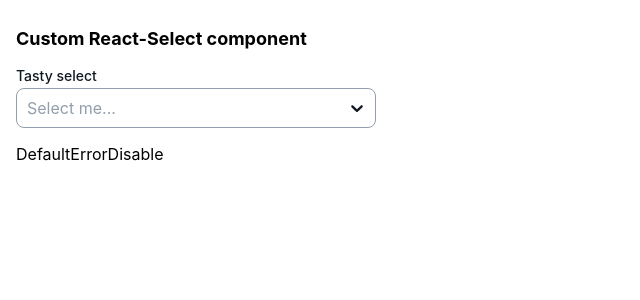
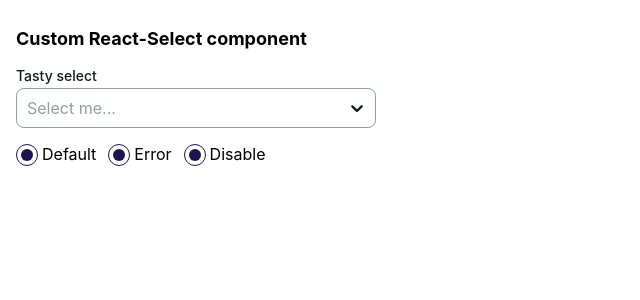
Before and after one commit to Vitaliytheone/Customing_of_react-select-ts-, a React (Create React App) app: page / in a window 1280 px wide. Shown: the top 300 px of the page, without its empty margins (0-640 px from the left). Built offline with nearby package versions, Linux system fonts and the light colour scheme.

Commit message:
radio's layout and fixes of components

```diff
--- a/src/App.tsx
+++ b/src/App.tsx
@@ -1,20 +1,19 @@
 import React from "react";
-import { Layout, Select } from "./components";
+import { Layout, Radio, Select } from "./components";
+import { selectOptions, radioData } from "./data";
 
 const { Wrapper, RadioWrap, Title } = Layout;
-
-const options = [
-    { value: "chocolate", label: "Chocolate" },
-    { value: "strawberry", label: "Strawberry" },
-    { value: "vanilla", label: "Vanilla" },
-];
 
 function App() {
     return (
         <Wrapper>
             <Title>Custom React-Select component</Title>
-            <Select label="Tasty select" placeholder="Select me..." options={options} />
-            <RadioWrap />
+            <Select label="Tasty select" placeholder="Select me..." options={selectOptions} />
+            <RadioWrap>
+                {radioData().map((item, idx) => {
+                    return <Radio key={idx} label={item.label} checked />;
+                })}
+            </RadioWrap>
         </Wrapper>
     );
 }
--- a/src/components/layout/radio-wrap/index.tsx
+++ b/src/components/layout/radio-wrap/index.tsx
@@ -1,6 +1,8 @@
-import React from "react";
 import styled from "styled-components";
-import { radioData } from "./data";
+
+type TRadioWrap = {
+    children: React.ReactNode;
+};
 
 const Wrap = styled.div`
     display: flex;
@@ -8,14 +10,8 @@ const Wrap = styled.div`
     margin-top: 16px;
 `;
 
-const RadioWrap = () => {
-    return (
-        <Wrap>
-            {radioData().map((item, idx) => {
-                return <div key={idx}>{item.label}</div>;
-            })}
-        </Wrap>
-    );
+const RadioWrap = ({ children }: TRadioWrap) => {
+    return <Wrap>{children}</Wrap>;
 };
 
 export default RadioWrap;
--- a/src/components/radio/index.tsx
+++ b/src/components/radio/index.tsx
@@ -1,5 +1,25 @@
-const Radio = () => {
-    return <input type="radio" />;
+import React, { memo, DetailedHTMLProps, InputHTMLAttributes } from "react";
+import { RadioLabel, RadioLabelText, RadioWrapper } from "./theme";
+
+type TRadioProps = {
+    label?: React.ReactNode;
+    error?: boolean;
+} & DetailedHTMLProps<InputHTMLAttributes<HTMLInputElement>, HTMLInputElement>;
+
+const Radio = ({ id, error, label, disabled = false, checked = false, className, onChange, ...props }: TRadioProps) => {
+    const selectRadio = (e: React.ChangeEvent<HTMLInputElement>) => {
+        if (disabled) return;
+        onChange && onChange(e);
+    };
+
+    return (
+        <RadioWrapper className={className}>
+            <input {...props} type="radio" checked={checked} onChange={selectRadio} disabled={disabled} id={id} />
+            <RadioLabel htmlFor={id} error={error}>
+                <RadioLabelText>{label}</RadioLabelText>
+            </RadioLabel>
+        </RadioWrapper>
+    );
 };
 
-export default Radio;
+export default memo(Radio);
--- a/src/components/radio/theme.tsx
+++ b/src/components/radio/theme.tsx
@@ -7,6 +7,7 @@ export const getColor = (isError?: boolean) => {
 };
 
 export const RadioWrapper = styled.label`
+    margin-right: 12px;
     position: relative;
     display: block;
     input[type="radio"] {
@@ -43,9 +44,8 @@ export const RadioLabel = styled.label<{ error?: boolean }>`
     display: inline-block;
     cursor: pointer;
     position: relative;
-    padding-left: 22px;
+    padding-left: 26px;
     font-size: 16px;
-    line-height: 24px;
 
     &:after {
         content: "";
@@ -69,8 +69,8 @@ export const RadioLabelText = styled.span`
         display: block;
         width: 12px;
         height: 12px;
-        left: 4px;
-        top: 4px;
+        left: 5px;
+        top: 5px;
         position: absolute;
         background-color: ${PRIMARY_BLUE};
         border-radius: 50%;
--- a/src/components/layout/radio-wrap/data.ts
+++ b/src/data.ts
@@ -1,3 +1,9 @@
+export const selectOptions = [
+    { value: "chocolate", label: "Chocolate" },
+    { value: "strawberry", label: "Strawberry" },
+    { value: "vanilla", label: "Vanilla" },
+];
+
 export const radioData = () => {
     return [
         {
```
Also changed, not shown: src/index.css (+6 -8 lines).
